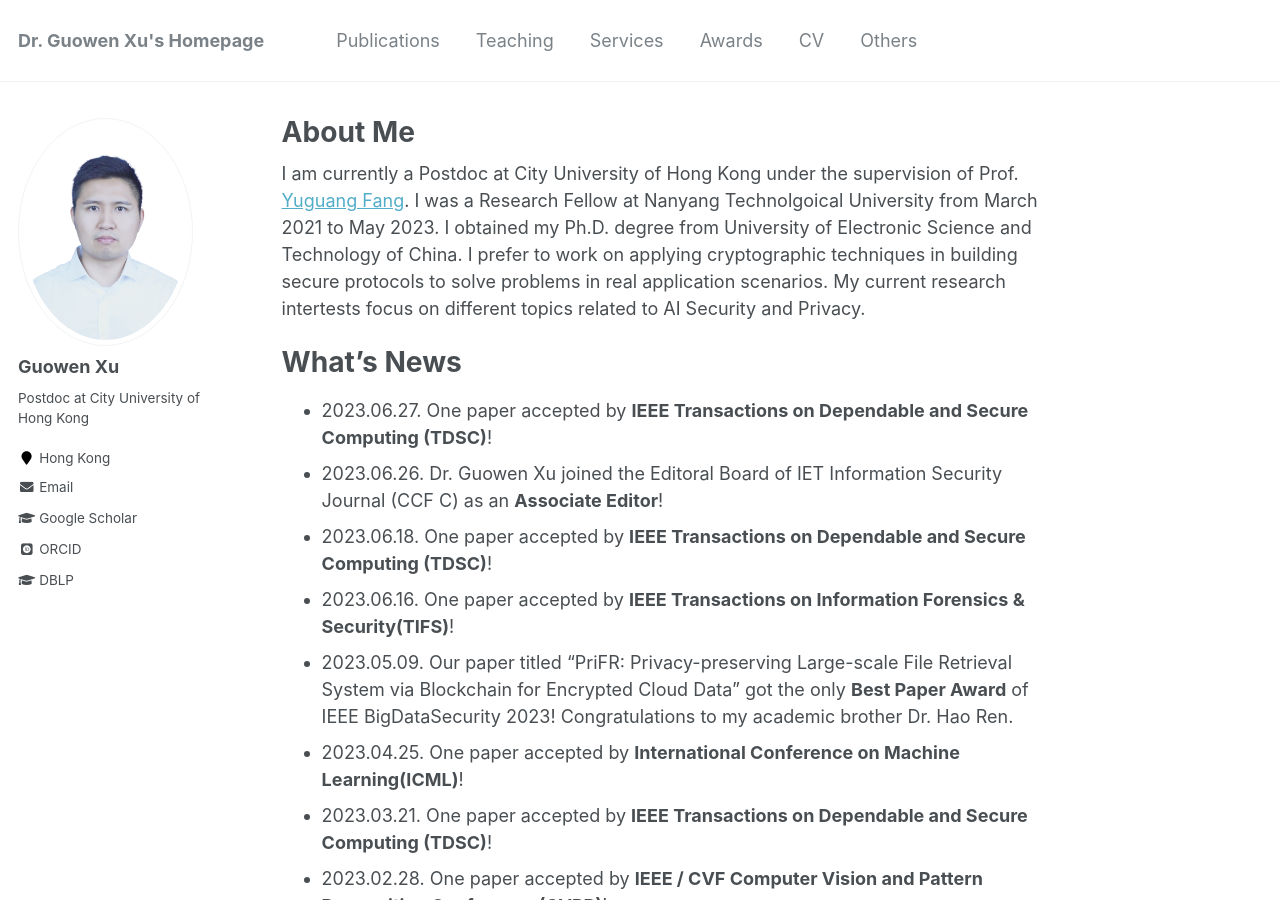
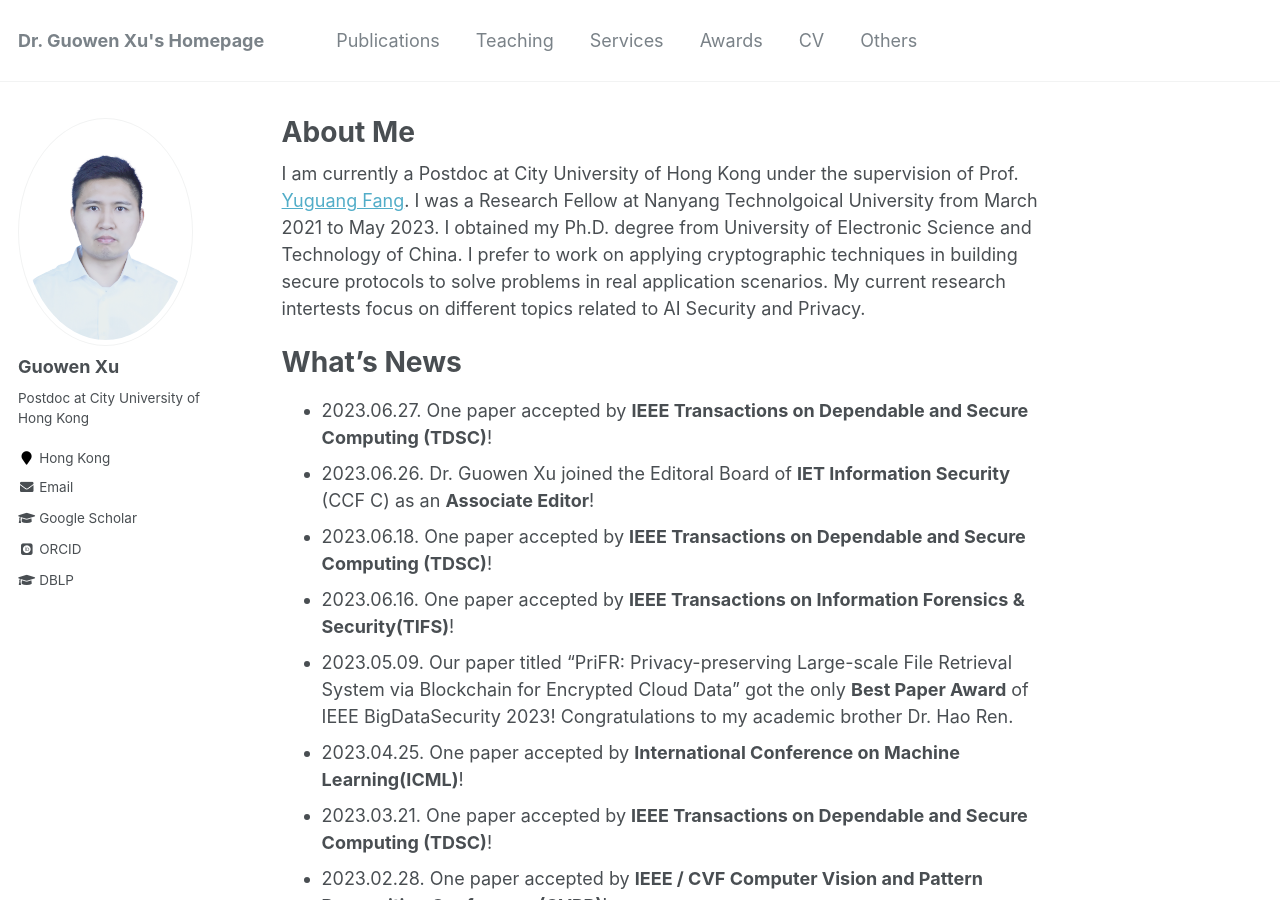
Before and after one commit to Guowen-xu/guowen-xu.github.io, a Jekyll site: the page built from _pages/about.md, in a window 1280 px wide and 900 px high. Built offline with Jekyll 4.4.1, drawn with Linux system fonts in a browser that asks for light colours; some web fonts are replaced.

Commit message:
Update about.md

```diff
--- a/_pages/about.md
+++ b/_pages/about.md
@@ -14,7 +14,7 @@ redirect_from:
 What's News
 ======
 - 2023.06.27. One paper  accepted by **IEEE Transactions on Dependable and Secure Computing (TDSC)**!
-- 2023.06.26. Dr. Guowen Xu joined the Editoral Board of IET Information Security Journal (CCF C) as an **Associate Editor**!
+- 2023.06.26. Dr. Guowen Xu joined the Editoral Board of **IET Information Security** (CCF C) as an **Associate Editor**!
 - 2023.06.18. One paper  accepted by **IEEE Transactions on Dependable and Secure Computing (TDSC)**!
 - 2023.06.16. One paper accepted by **IEEE Transactions on Information Forensics & Security(TIFS)**!
 - 2023.05.09. Our paper titled "PriFR: Privacy-preserving Large-scale File Retrieval System via Blockchain for Encrypted Cloud Data" got the only **Best Paper Award** of IEEE BigDataSecurity 2023! Congratulations to my academic brother Dr. Hao Ren.
```
